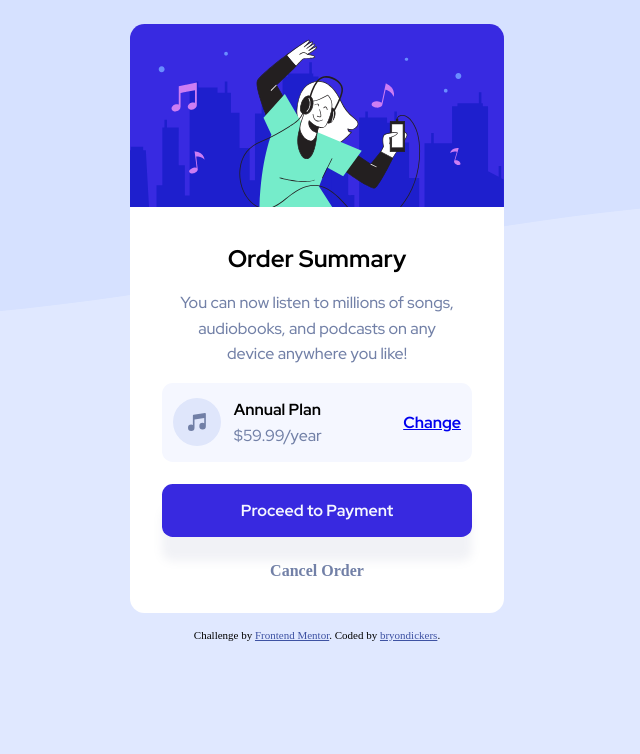
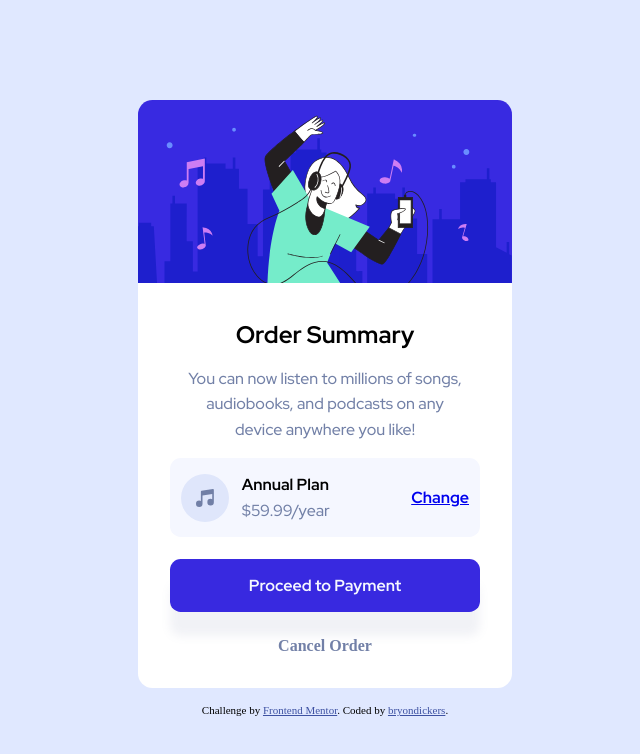
Before and after one commit to bryondickers/order-summary-component-main, a plain HTML site: page index.html in a window 1280 px wide. Shown: the whole page, without its empty margins (323-963 px from the left). Drawn offline with Linux system fonts and the light colour scheme; a web font is replaced by a local one.

Commit message:
center main

```diff
--- a/style.css
+++ b/style.css
@@ -14,6 +14,9 @@ font-size:1em;
 }
 
 body{
+    position: absolute;
+    inline-size: 100%;
+    block-size: 100%;
     display: flex;
     flex-direction: column;
     justify-content: center;
@@ -27,7 +30,6 @@ body{
 
 main{
 
-    margin-block-start: 1rem;
     border-radius: 0.9rem;
     inline-size: 90%;
     max-inline-size: 23.4rem;
```
